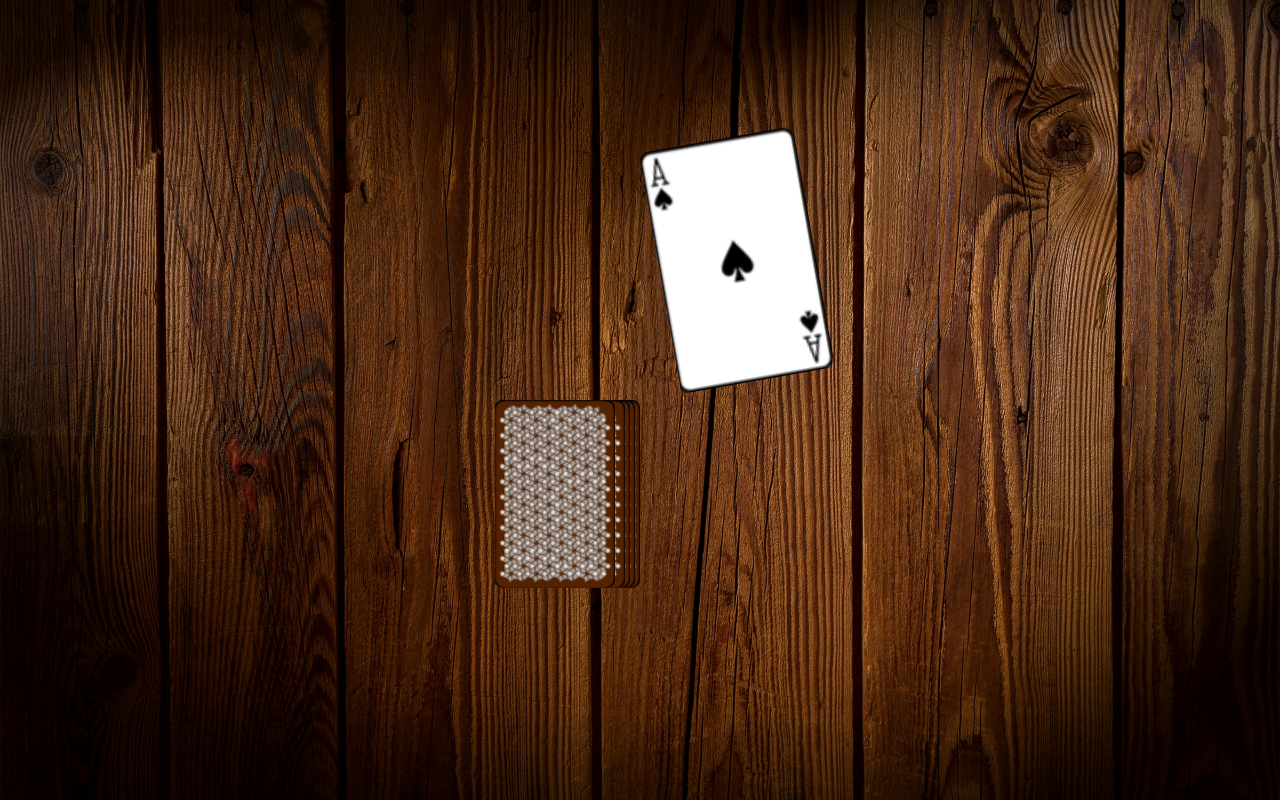
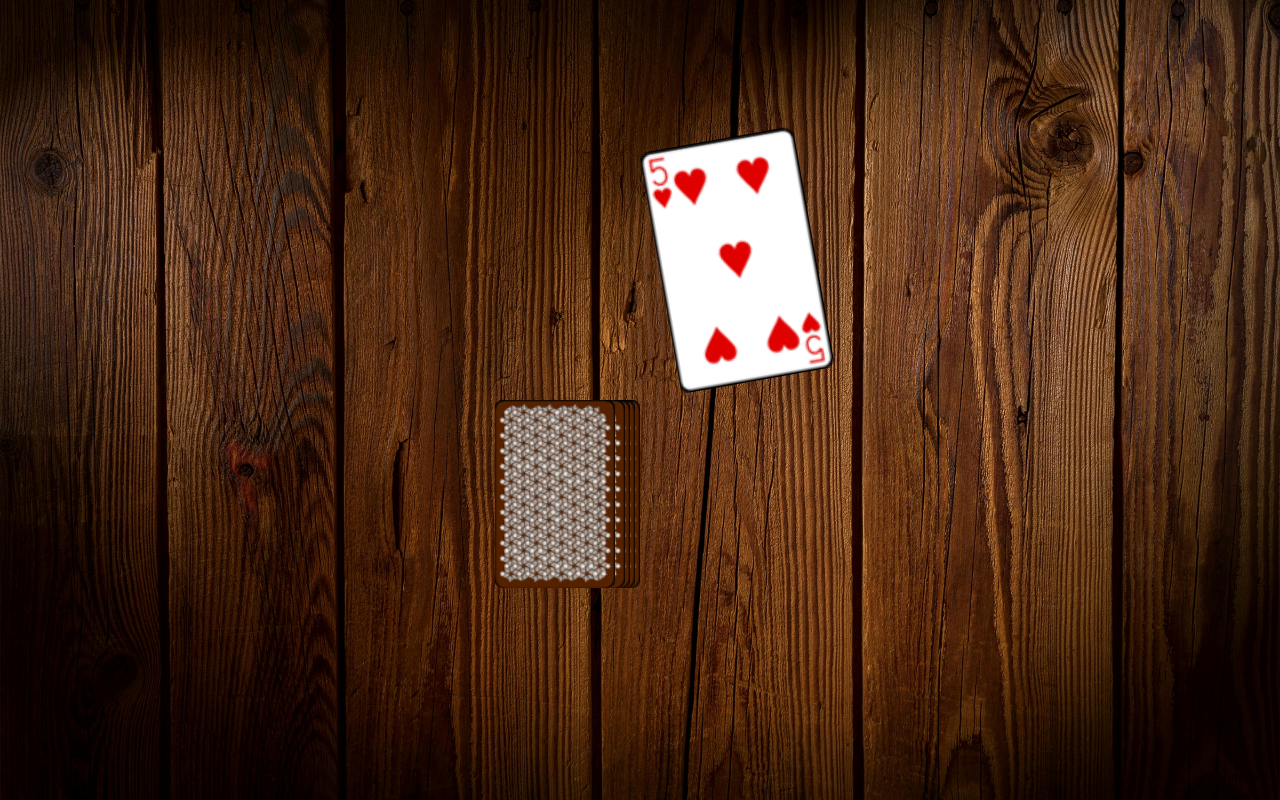
Before and after one commit to BilalAcil/Ring_of_Fire, an Angular app in the folder ringoffire/: page /game in a window 1280 px wide. Both pictures are taken after a click on the picture 555 px from the left and 493 px from the top of the page. Built offline with nearby package versions, Linux system fonts and the light colour scheme.

Commit message:
Gespielte Karten anzeigen

```diff
--- a/ringoffire/src/app/game/game.html
+++ b/ringoffire/src/app/game/game.html
@@ -1,9 +1,14 @@
 <div class="field">
   <div class="card-stack">
-    <img [ngStyle]="{'right': i * 5 + 'px'}" *ngFor="let c of [0,1,2,3]; let i = index;" src="/img/cards/card_cover.png"
+    <img [ngStyle]="{ right: i * 5 + 'px' }" *ngFor="let c of [0,1,2,3]; let i = index" src="/img/cards/card_cover.png"
       alt="">
+
     <img (click)="takeCard()" class="top-card" style="right: 25px;" src="/img/cards/card_cover.png">
-    <img (click)="takeCard()" *ngIf="pickCardAnimation" class="pick-card" style="right: 25px;"
-      src="/img/cards/ace_1.png">
+
+    <img *ngFor="let card of game.playedCards" [src]="'/img/cards/' + card + '.png'" alt="" class="played-card">
+
+    <img *ngIf="currentCard" #pickedCard class="picked-card" style="right: 25px;"
+      [src]="'/img/cards/' + currentCard + '.png'" alt="">
+
   </div>
 </div>
--- a/ringoffire/src/app/game/game.scss
+++ b/ringoffire/src/app/game/game.scss
@@ -28,9 +28,19 @@
   }
 }
 
+.played-card {
+  right: 25px;
+  transform: scale(1.3) translateX(140px) translateY(-180px) rotate(-10deg);
+  pointer-events: none;
+}
+
+.picked-card {
+  pointer-events: none;
+  transform: scale(1.3) translateX(140px) translateY(-180px) rotate(-10deg);
+}
+
 .pick-card {
   animation: pickCardAnimation 1s ease-in-out;
-  transform: scale(1.3) translateX(140px) translateY(-180px) rotate(-10deg);
 }
 
 @keyframes pickCardAnimation {
--- a/ringoffire/src/app/game/game.ts
+++ b/ringoffire/src/app/game/game.ts
@@ -1,4 +1,4 @@
-import { Component, OnInit } from '@angular/core';
+import { Component, ElementRef, ViewChild } from '@angular/core';
 import { CommonModule } from '@angular/common';
 import { GameModel } from '../../models/gameModel';
 
@@ -9,22 +9,39 @@ import { GameModel } from '../../models/gameModel';
   templateUrl: './game.html',
   styleUrls: ['./game.scss'],
 })
-export class Game implements OnInit {
-  pickCardAnimation = false;
+export class Game {
   game = new GameModel();
+  currentCard = '';
+  isAnimating = false;
 
-  constructor() { }
-
-  ngOnInit(): void {
-    this.newGame();
-  }
-
-  newGame() {
-    this.game = new GameModel();
-    console.log(this.game);
-  }
+  @ViewChild('pickedCard') pickedCardRef?: ElementRef<HTMLImageElement>;
 
   takeCard() {
-    this.pickCardAnimation = true;
+    if (this.isAnimating) return;
+    if (this.game.stack.length === 0) return;
+
+    this.isAnimating = true;
+
+    const card = this.game.stack.pop() || '';
+
+
+    // Karte setzen (Element erscheint)
+    this.currentCard = card;
+
+    // im nächsten Tick: Animation zuverlässig neu starten
+    setTimeout(() => {
+      const el = this.pickedCardRef?.nativeElement;
+      if (!el) { this.isAnimating = false; return; }
+
+      el.classList.remove('pick-card');
+      void el.offsetHeight;            // Reflow -> Animation reset
+      el.classList.add('pick-card');
+
+      // nach Animationsdauer wieder freigeben
+      setTimeout(() => {
+        this.game.playedCards.push(card);
+        this.isAnimating = false;
+      }, 1000); // muss zu CSS passen
+    }, 0);
   }
 }
--- a/ringoffire/src/models/gameModel.ts
+++ b/ringoffire/src/models/gameModel.ts
@@ -1,11 +1,11 @@
 export class GameModel {
   players: string[] = [];
   stack: string[] = [];
-  playerCards: string[] = [];
+  playedCards: string[] = [];
   currentPlayer = 0;
 
   constructor() {
-    const suits = ['clubs', 'diamonds', 'hearts', 'spades'];
+    const suits = ['clubs', 'diamonds', 'hearts', 'ace'];
     for (const suit of suits) {
       for (let i = 1; i <= 13; i++) {
         this.stack.push(`${suit}_${i}`);
```
